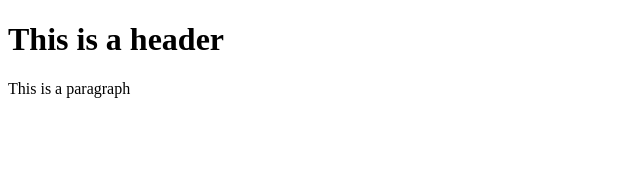
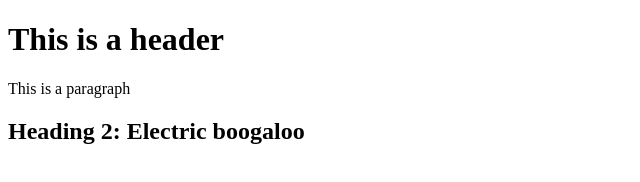
Before and after one commit to codyclarke/git-test, a plain HTML site: page index.html in a window 1280 px wide. Shown: the whole page, without its empty margins (0-640 px from the left). Drawn offline with Linux system fonts and the light colour scheme.

Commit message:
third commit

```diff
--- a/index.html
+++ b/index.html
@@ -3,5 +3,6 @@
     <body>
         <h1>This is a header</h1>
         <p>This is a paragraph</p>
+        <h2>Heading 2: Electric boogaloo</h2>
     </body>
 </html>
```
